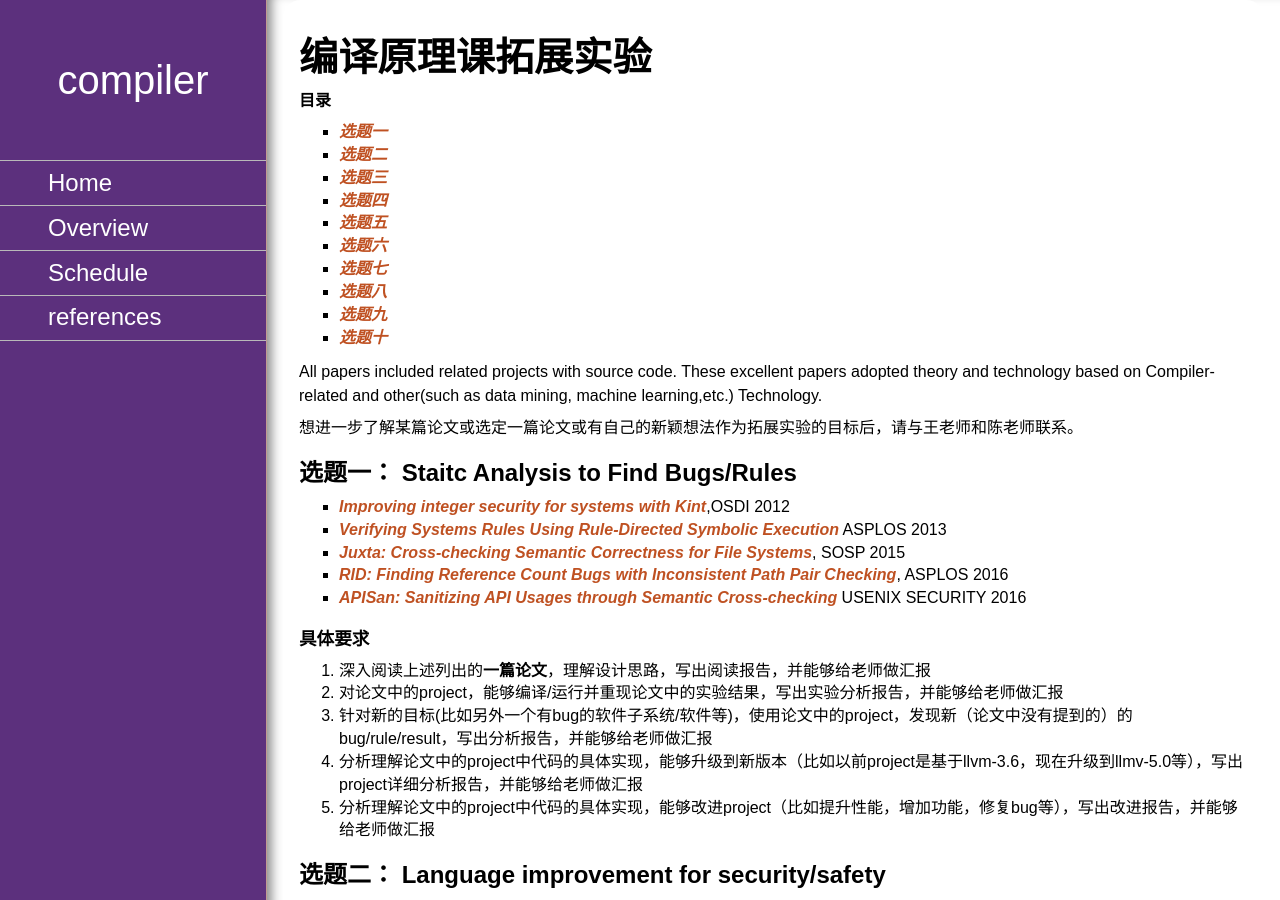
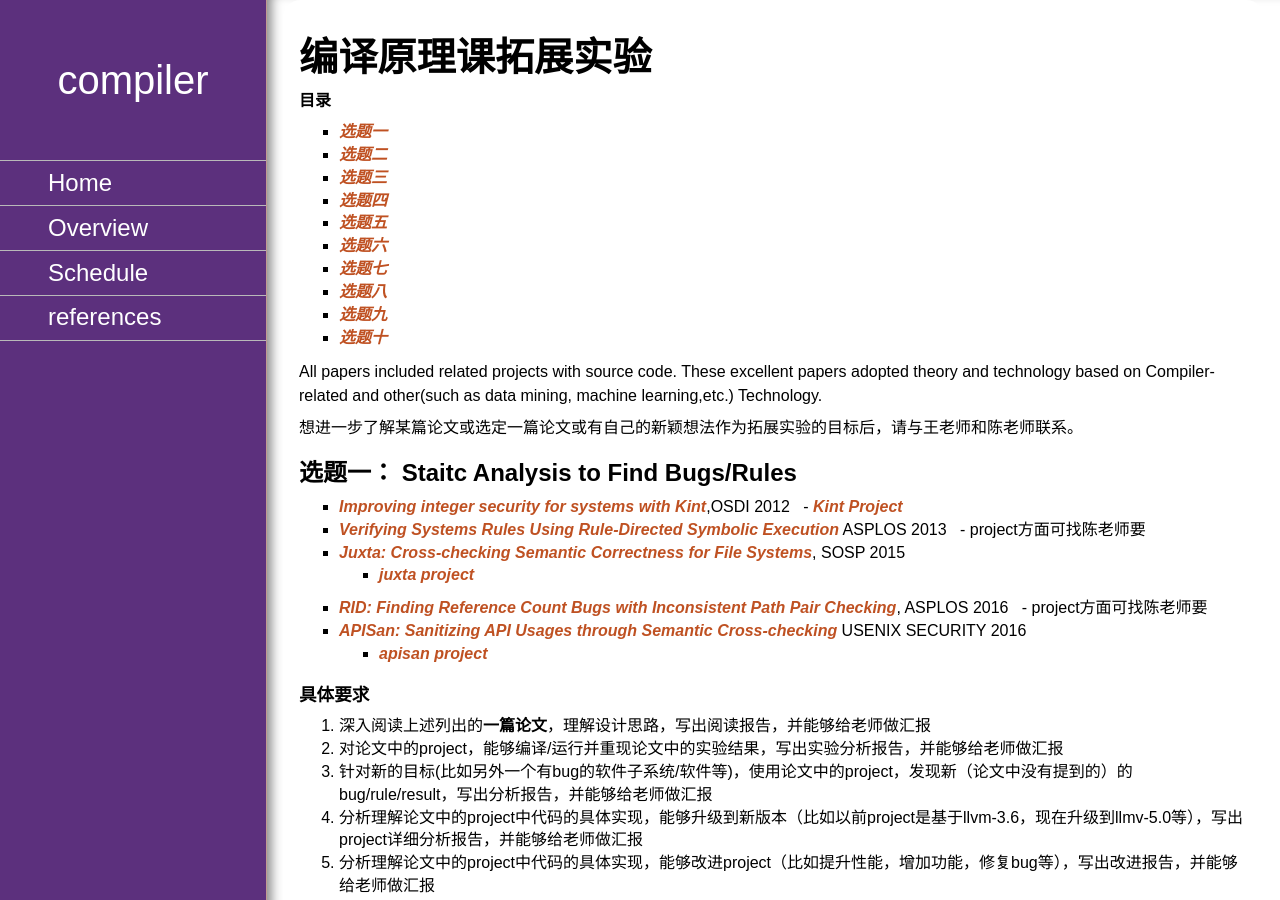
Before and after one commit to chyyuu/compiler_course_info, a Jekyll site: the page built from readinglist.md, in a window 1280 px wide and 900 px high. Built offline with Jekyll 4.4.1, drawn with Linux system fonts in a browser that asks for light colours; nearby versions of some CDN libraries; our own code applies the rules of GitHub Pages for plain Markdown files.

Commit message:
Update readinglist.md

```diff
--- a/readinglist.md
+++ b/readinglist.md
@@ -19,10 +19,15 @@ All papers included related projects with source code. These excellent papers ad
 
 ## 选题一： Staitc Analysis to Find Bugs/Rules
  - [Improving integer security for systems with Kint](http://pdos.csail.mit.edu/papers/kint:osdi12.pdf),OSDI 2012
+   - [Kint Project](http://css.csail.mit.edu/kint/)
  - [Verifying Systems Rules Using Rule-Directed Symbolic Execution](http://www.cs.columbia.edu/~junfeng/papers/woodpecker-asplos13.pdf) ASPLOS 2013
+   - project方面可找陈老师要
  - [Juxta: Cross-checking Semantic Correctness for File Systems](https://taesoo.gtisc.gatech.edu/pubs/2015/min:juxta.pdf), SOSP 2015
+   - [juxta project](https://github.com/sslab-gatech/juxta)
  - [RID: Finding Reference Count Bugs with Inconsistent Path Pair Checking](http://dl.acm.org/citation.cfm?doid=2872362.2872389), ASPLOS 2016
+   - project方面可找陈老师要
  - [APISan: Sanitizing API Usages through Semantic Cross-checking](https://sslab.gtisc.gatech.edu/assets/papers/2016/yun:apisan.pdf) USENIX SECURITY 2016
+   - [apisan project](https://github.com/sslab-gatech/apisan)
 
 ### 具体要求
 1. 深入阅读上述列出的**一篇论文**，理解设计思路，写出阅读报告，并能够给老师做汇报
```
